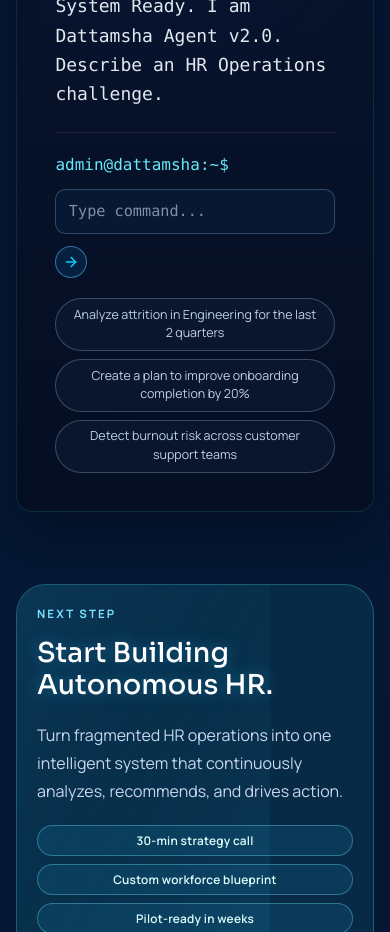
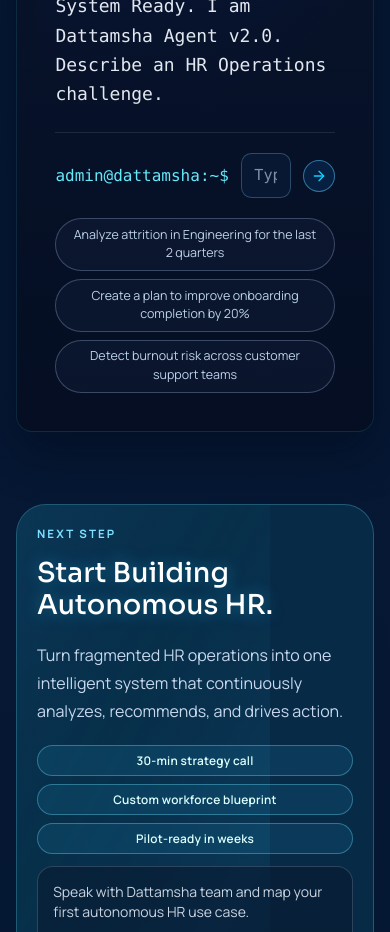
Before and after one commit to Suraj1812/Dattamsha-Data-Labs, a React (Vite) app: page / in a window 390 px wide. Shown: the part 5780-6712 px from the top of the page. Built offline with nearby package versions, Linux system fonts and the light colour scheme.

Commit message:
Keep demo command input and submit button in one row on mobile

```diff
--- a/src/App.tsx
+++ b/src/App.tsx
@@ -917,14 +917,14 @@
 
               <form
                 onSubmit={handleDemoSubmit}
-                className="mt-6 flex flex-col items-stretch gap-3 border-t border-white/10 pt-5 sm:flex-row sm:items-center"
+                className="mt-6 flex items-center gap-3 border-t border-white/10 pt-5"
               >
-                <span className="font-mono text-cyan-300 sm:whitespace-nowrap">admin@dattamsha:~$</span>
+                <span className="font-mono whitespace-nowrap text-cyan-300">admin@dattamsha:~$</span>
                 <input
                   value={command}
                   onChange={(event) => setCommand(event.target.value)}
                   placeholder="Type command..."
-                  className="terminal-input w-full flex-1"
+                  className="terminal-input min-w-0 w-full flex-1"
                   disabled={isStreaming}
                 />
                 <button type="submit" className="terminal-send" disabled={isStreaming}>
```
